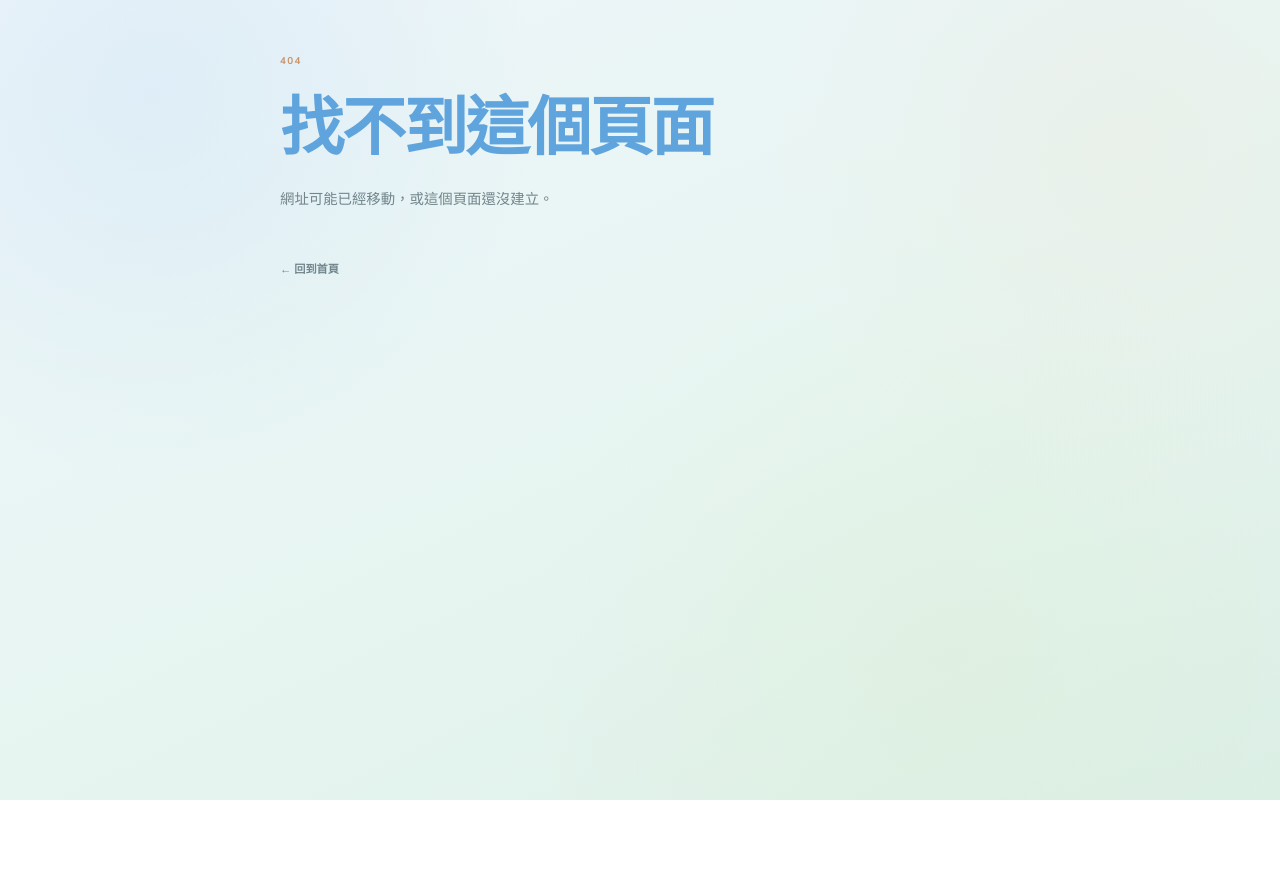
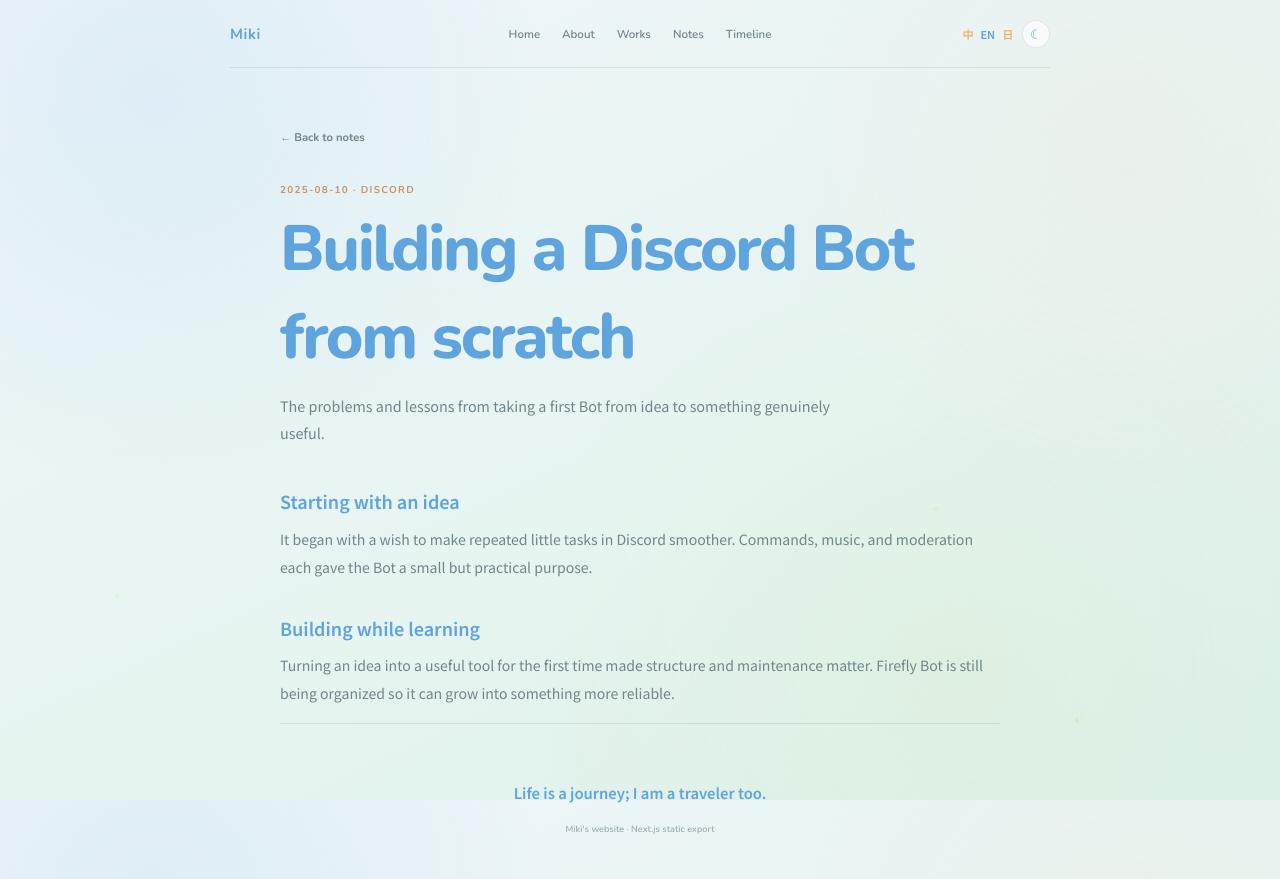
Before and after one commit to oMiki0826o/oMiki0826o.github.io, a Next.js app: page /en/notes/discord-bot-from-zero in a window 1280 px wide. Before the commit this address had no page. Before the commit the page ends 800 px from the top, so only its background shows below. Built offline with nearby package versions, Linux system fonts and the light colour scheme; a web font is replaced by a local one.

Commit message:
新增三語文章頁

```diff
--- /dev/null
+++ b/app/[locale]/notes/[slug]/page.tsx
@@ -0,0 +1,54 @@
+import {notFound} from 'next/navigation';
+import type {Metadata} from 'next';
+import {locales, resolveLocale} from '@/i18n/config';
+import {getNote, notes} from '@/content/notes';
+import {localize, localizedPath} from '@/lib/content';
+import {buildPageMetadata, siteUrl} from '@/lib/metadata';
+import {ui} from '@/i18n/ui';
+import {ContentPage} from '@/components/layout/content-page';
+import {JsonLd} from '@/components/seo/json-ld';
+
+export function generateStaticParams() {
+  return locales.flatMap((locale) => notes.map((note) => ({locale, slug: note.slug})));
+}
+
+export async function generateMetadata({params}: {params: Promise<{locale: string; slug: string}>}): Promise<Metadata> {
+  const {locale: rawLocale, slug} = await params;
+  const locale = resolveLocale(rawLocale);
+  const note = getNote(slug);
+  if (!note) return {};
+  return buildPageMetadata({
+    locale,
+    pathname: `/notes/${note.slug}`,
+    title: localize(note.title, locale),
+    description: localize(note.excerpt, locale)
+  });
+}
+
+export default async function NotePage({params}: {params: Promise<{locale: string; slug: string}>}) {
+  const {locale: rawLocale, slug} = await params;
+  const locale = resolveLocale(rawLocale);
+  const note = getNote(slug);
+  if (!note) notFound();
+
+  const title = localize(note.title, locale);
+  const description = localize(note.excerpt, locale);
+  const pathname = localizedPath(locale, `/notes/${note.slug}`);
+  return (
+    <ContentPage locale={locale} backHref={localizedPath(locale, '/notes')} backLabel={ui[locale].common.backNotes} eyebrow={`${note.date} · ${note.category}`} title={title} lead={description}>
+      <JsonLd data={{
+        '@context': 'https://schema.org',
+        '@type': 'Article',
+        headline: title,
+        description,
+        datePublished: note.date,
+        inLanguage: locale,
+        mainEntityOfPage: new URL(pathname, siteUrl).toString(),
+        author: {'@type': 'Person', name: 'Miki'}
+      }} />
+      <article className="prose note-article">
+        {note.sections.map((section) => <section key={section.heading['zh-TW']}><h2>{localize(section.heading, locale)}</h2>{section.paragraphs[locale].map((paragraph) => <p key={paragraph}>{paragraph}</p>)}</section>)}
+      </article>
+    </ContentPage>
+  );
+}
--- a/app/globals.css
+++ b/app/globals.css
@@ -168,8 +168,9 @@ button,input{font:inherit}
 .page-note{padding:20px 0;border-top:1px solid var(--line)}
 .page-note:last-child{border-bottom:1px solid var(--line)}
 .page-note time{font:700 .58rem var(--en);color:#c89369}
-.page-note h2{font:700 1.02rem var(--jp);color:var(--blue);margin:7px 0}
+.page-note h2{font:700 1.02rem var(--jp);color:var(--blue);margin:7px 0}.page-note h2 a{color:inherit;text-decoration:none}
 .page-note p{margin:0;color:var(--muted);font-size:.8rem;line-height:1.7}
+.note-article section+section{margin-top:2.1rem}.note-article h2{margin:0 0 .65rem;font:700 1.12rem var(--jp);color:var(--blue)}
 
 .rip{min-height:100vh;display:grid;place-content:center;text-align:center;background:#293d3b;color:#dcebe1;font-family:var(--body)}
 .rip p{color:#d98c83;font-size:4rem;margin:0}.rip h1{font:800 3rem var(--en);letter-spacing:.12em;margin:.3rem}.rip span{color:#a9bdb4}
--- a/components/layout/content-page.tsx
+++ b/components/layout/content-page.tsx
@@ -9,17 +9,21 @@ export function ContentPage({
   eyebrow,
   title,
   lead,
+  backHref,
+  backLabel,
   children
 }: {
   locale: Locale;
   eyebrow: string;
   title: string;
   lead: string;
+  backHref?: string;
+  backLabel?: string;
   children: React.ReactNode;
 }) {
   return (
     <main className="content-page">
-      <Link className="back-link" href={localizedPath(locale)}>← {ui[locale].common.backHome}</Link>
+      <Link className="back-link" href={backHref ?? localizedPath(locale)}>← {backLabel ?? ui[locale].common.backHome}</Link>
       <p className="content-eyebrow">{eyebrow}</p>
       <h1>{title}</h1>
       <p className="content-lead">{lead}</p>
--- a/content/notes.ts
+++ b/content/notes.ts
@@ -10,7 +10,25 @@ export const notes: Note[] = [
       ja: '初めてBotをアイデアから実際に使える形まで作ったときの、つまずきと学びの記録。'
     },
     date: '2025-08-10',
-    category: 'Discord'
+    category: 'Discord',
+    sections: [
+      {
+        heading: {'zh-TW': '從一個想法開始', en: 'Starting with an idea', ja: 'ひとつのアイデアから'},
+        paragraphs: {
+          'zh-TW': ['一開始只是想把 Discord 裡重複的小事做得更順一點。從指令、音樂到管理功能，每一項都讓 Bot 慢慢有了實際能幫上忙的地方。'],
+          en: ['It began with a wish to make repeated little tasks in Discord smoother. Commands, music, and moderation each gave the Bot a small but practical purpose.'],
+          ja: ['最初はDiscordで繰り返す小さな作業を、少しでもスムーズにしたいという思いから始まりました。コマンド、音楽、管理機能を重ねるごとに、Botは少しずつ実用的になっていきました。']
+        }
+      },
+      {
+        heading: {'zh-TW': '邊做邊整理', en: 'Building while learning', ja: '作りながら整える'},
+        paragraphs: {
+          'zh-TW': ['第一次把想法做成真的能用的工具，也讓我開始在意模組怎麼拆、功能怎麼維護。現在仍持續整理 Firefly Bot 的架構，讓它能慢慢長成更可靠的工具。'],
+          en: ['Turning an idea into a useful tool for the first time made structure and maintenance matter. Firefly Bot is still being organized so it can grow into something more reliable.'],
+          ja: ['アイデアを実際に使える道具にした最初の経験で、構成の分け方や保守のしやすさを意識するようになりました。Firefly Botは今も整理を続け、少しずつ信頼できる道具に育てています。']
+        }
+      }
+    ]
   },
   {
     slug: 'about-me',
@@ -21,6 +39,28 @@ export const notes: Note[] = [
       ja: '最近作っているもの、好きなこと、そしてこのサイトを何度も作り直している理由。'
     },
     date: '2025-07-25',
-    category: 'About'
+    category: 'About',
+    sections: [
+      {
+        heading: {'zh-TW': '做一些真的會用到的東西', en: 'Making things I can use', ja: '実際に使うものを作る'},
+        paragraphs: {
+          'zh-TW': ['我喜歡把日常裡的小麻煩整理成自動化的小程式，也喜歡把一個模糊的想法慢慢修成可以使用的工具。Discord Bot、Minecraft 工具、網站和小型自動化，是最近最常碰到的方向。'],
+          en: ['I like turning everyday friction into small automated programs and refining vague ideas into useful tools. Discord Bots, Minecraft tools, websites, and small automations are the areas I work on most lately.'],
+          ja: ['日常の小さな面倒を自動化するプログラムに変え、曖昧なアイデアを少しずつ使える道具に整えるのが好きです。最近はDiscord Bot、Minecraft向けツール、Webサイト、小さな自動化をよく作っています。']
+        }
+      },
+      {
+        heading: {'zh-TW': '把過程留下來', en: 'Keeping the process', ja: '過程を残す'},
+        paragraphs: {
+          'zh-TW': ['這個網站不是履歷表，而是把作品、文章和一路做過的事放在一起的小空間。它會一直慢慢調整，因為我也想把每次學到的事留下一點痕跡。'],
+          en: ['This website is not a résumé. It is a small place for work, writing, and the things I have made along the way. It will keep changing slowly because I want to leave a trace of what I learn.'],
+          ja: ['このサイトは履歴書ではありません。作品や文章、これまでに作ったものを一緒に置く小さな場所です。学んだことの痕跡を残したいので、これからも少しずつ整えていきます。']
+        }
+      }
+    ]
   }
 ];
+
+export function getNote(slug: string) {
+  return notes.find((note) => note.slug === slug);
+}
--- a/content/types.ts
+++ b/content/types.ts
@@ -17,6 +17,10 @@ export type Note = {
   excerpt: LocalizedText;
   date: string;
   category: string;
+  sections: Array<{
+    heading: LocalizedText;
+    paragraphs: Record<Locale, string[]>;
+  }>;
 };
 
 export type TimelineItem = {
```
Also changed, not shown: app/[locale]/notes/page.tsx (+6 -2 lines), 1 other file (tests, documents, lock files or other folders).
